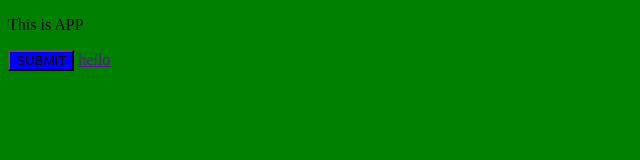
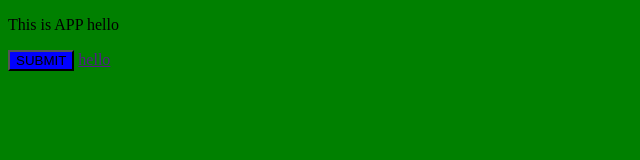
Before and after one commit to nguyentvit/git-tutorial, a plain HTML site: page index.html in a window 1280 px wide. Shown: the full height of the page, 0-640 px from the left. Drawn offline with Linux system fonts and the light colour scheme.

Commit message:
update index html file new

```diff
--- a/index.html
+++ b/index.html
@@ -9,7 +9,7 @@
     <link rel="stylesheet" href="index2.css">
 </head>
 <body>
-    <p>This is APP</p>
+    <p>This is APP hello</p>
     <button>SUBMIT</button>
     <a href="">hello</a>
 </body>
```
